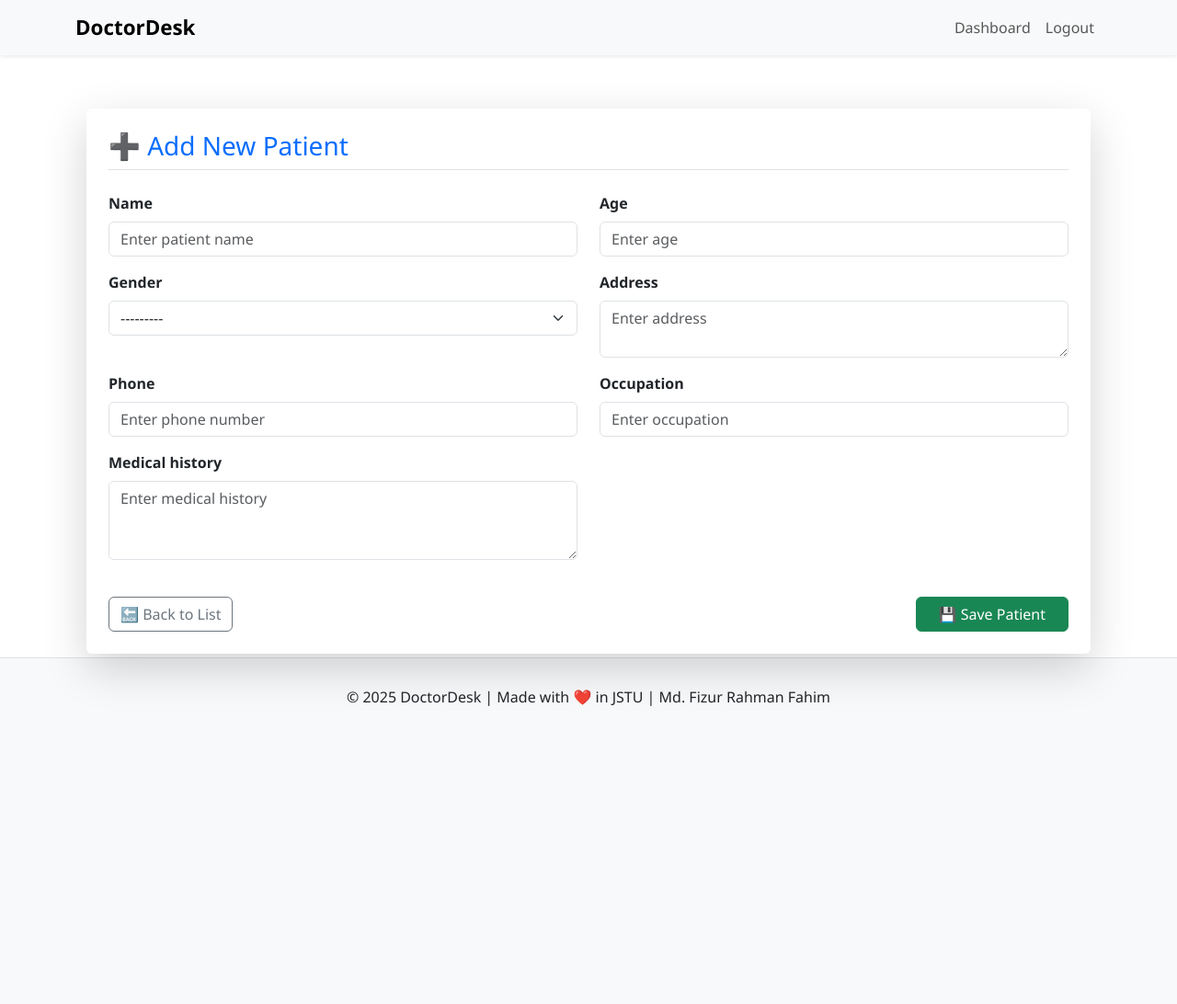
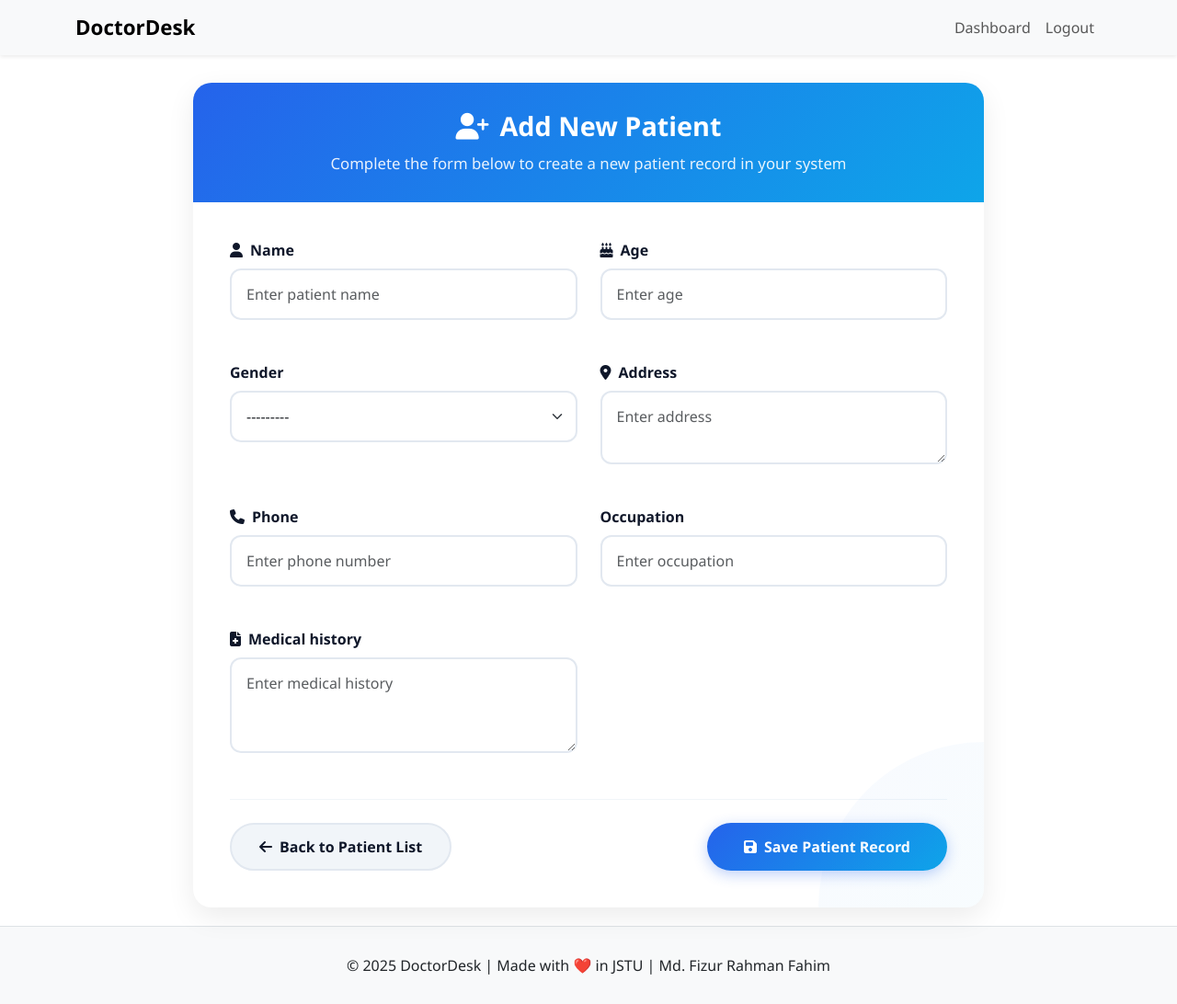
Before and after one commit to Fizur-Rahman-Fahim/Doctor-Desk, a Django app: page /patients/add/ in a window 1280 px wide. Shown: the whole page at 92% size. Before the commit the page ends 800 px from the top, so only its background shows below. Run offline with Django 5.2, Linux system fonts and the light colour scheme; the visitor is signed in with stand-in values (Sample User, id 1); some libraries are stand-ins or nearby versions.

Commit message:
Update add_patient.html

```diff
--- a/patients/templates/patients/add_patient.html
+++ b/patients/templates/patients/add_patient.html
@@ -1,34 +1,278 @@
 {% extends 'base.html' %}
 {% load widget_tweaks %}
+{% load static %}
+
 {% block content %}
-  <div class="container mt-5">
-    <div class="card shadow-lg border-0 p-4">
-      <h3 class="text-primary mb-4 border-bottom pb-2">➕ Add New Patient</h3>
+<style>
+  :root {
+    --primary: #2563eb;
+    --primary-light: #dbeafe;
+    --primary-dark: #1d4ed8;
+    --secondary: #0ea5e9;
+    --success: #10b981;
+    --light: #f8fafc;
+    --dark: #0f172a;
+    --gray: #64748b;
+    --card-shadow: 0 10px 30px rgba(0, 0, 0, 0.08);
+    --transition: all 0.3s ease;
+  }
 
+  .form-container {
+    max-width: 900px;
+    margin: 0 auto;
+    padding: 20px;
+  }
+
+  .form-card {
+    background: white;
+    border-radius: 20px;
+    overflow: hidden;
+    box-shadow: var(--card-shadow);
+    border: none;
+    position: relative;
+  }
+
+  .form-header {
+    background: linear-gradient(135deg, var(--primary) 0%, var(--secondary) 100%);
+    color: white;
+    padding: 30px;
+    text-align: center;
+  }
+
+  .form-header h3 {
+    font-size: 1.8rem;
+    font-weight: 700;
+    margin-bottom: 10px;
+    display: flex;
+    align-items: center;
+    justify-content: center;
+    gap: 12px;
+  }
+
+  .form-header p {
+    opacity: 0.9;
+    font-size: 1.05rem;
+    max-width: 600px;
+    margin: 0 auto;
+  }
+
+  .form-body {
+    padding: 40px;
+  }
+
+  .form-grid {
+    display: grid;
+    grid-template-columns: repeat(auto-fit, minmax(300px, 1fr));
+    gap: 25px;
+  }
+
+  .form-group {
+    margin-bottom: 20px;
+    position: relative;
+  }
+
+  .form-label {
+    display: block;
+    margin-bottom: 8px;
+    font-weight: 600;
+    color: var(--dark);
+    display: flex;
+    align-items: center;
+    gap: 8px;
+  }
+
+  .form-control {
+    padding: 14px 16px;
+    border-radius: 12px;
+    border: 2px solid #e2e8f0;
+    width: 100%;
+    font-size: 1rem;
+    transition: var(--transition);
+  }
+
+  .form-control:focus {
+    border-color: var(--primary);
+    box-shadow: 0 0 0 3px rgba(37, 99, 235, 0.15);
+    outline: none;
+  }
+
+  .form-control.error {
+    border-color: #f87171;
+  }
+
+  .help-text {
+    font-size: 0.85rem;
+    color: var(--gray);
+    margin-top: 6px;
+    display: block;
+  }
+
+  .error-text {
+    font-size: 0.85rem;
+    color: #ef4444;
+    margin-top: 6px;
+    display: block;
+  }
+
+  .form-actions {
+    display: flex;
+    justify-content: space-between;
+    margin-top: 30px;
+    padding-top: 25px;
+    border-top: 1px solid #f1f5f9;
+  }
+
+  .btn {
+    padding: 12px 30px;
+    border-radius: 50px;
+    font-weight: 600;
+    font-size: 1rem;
+    transition: var(--transition);
+    cursor: pointer;
+    display: inline-flex;
+    align-items: center;
+    justify-content: center;
+    gap: 8px;
+  }
+
+  .btn-back {
+    background-color: #f1f5f9;
+    color: var(--dark);
+    border: 2px solid #e2e8f0;
+  }
+
+  .btn-back:hover {
+    background-color: #e2e8f0;
+    transform: translateY(-3px);
+    box-shadow: 0 4px 12px rgba(0, 0, 0, 0.08);
+  }
+
+  .btn-submit {
+    background: linear-gradient(135deg, var(--primary) 0%, var(--secondary) 100%);
+    color: white;
+    border: none;
+    padding: 14px 40px;
+    box-shadow: 0 4px 15px rgba(37, 99, 235, 0.3);
+  }
+
+  .btn-submit:hover {
+    transform: translateY(-3px);
+    box-shadow: 0 6px 20px rgba(37, 99, 235, 0.4);
+  }
+
+  .form-decoration {
+    position: absolute;
+    bottom: 0;
+    right: 0;
+    width: 180px;
+    height: 180px;
+    background: linear-gradient(135deg, rgba(37, 99, 235, 0.03) 0%, rgba(14, 165, 233, 0.03) 100%);
+    border-top-left-radius: 100%;
+  }
+
+  @media (max-width: 768px) {
+    .form-body {
+      padding: 25px;
+    }
+
+    .form-actions {
+      flex-direction: column;
+      gap: 15px;
+    }
+
+    .btn {
+      width: 100%;
+    }
+  }
+</style>
+
+<div class="form-container">
+  <div class="form-card">
+    <div class="form-header">
+      <h3>
+        <i class="fas fa-user-plus"></i>
+        Add New Patient
+      </h3>
+      <p>Complete the form below to create a new patient record in your system</p>
+    </div>
+
+    <div class="form-body">
       <form method="POST" novalidate>
         {% csrf_token %}
         {{ form.non_field_errors }}
 
-        <div class="row">
+        <div class="form-grid">
           {% for field in form %}
-            <div class="col-md-6 mb-3">
-              <label for="{{ field.id_for_label }}" class="form-label fw-semibold">{{ field.label }}</label>
+            <div class="form-group">
+              <label for="{{ field.id_for_label }}" class="form-label">
+                {% if field.name == 'name' %}
+                  <i class="fas fa-user"></i>
+                {% elif field.name == 'age' %}
+                  <i class="fas fa-birthday-cake"></i>
+                {% elif field.name == 'phone' %}
+                  <i class="fas fa-phone"></i>
+                {% elif field.name == 'email' %}
+                  <i class="fas fa-envelope"></i>
+                {% elif field.name == 'address' %}
+                  <i class="fas fa-map-marker-alt"></i>
+                {% elif field.name == 'medical_history' %}
+                  <i class="fas fa-file-medical"></i>
+                {% elif field.name == 'current_medication' %}
+                  <i class="fas fa-pills"></i>
+                {% endif %}
+                {{ field.label }}
+              </label>
+
               {{ field|add_class:'form-control' }}
+
               {% if field.help_text %}
-                <small class="form-text text-muted">{{ field.help_text }}</small>
+                <small class="help-text">{{ field.help_text }}</small>
               {% endif %}
+
               {% if field.errors %}
-                <div class="text-danger small">{{ field.errors }}</div>
+                <div class="error-text">{{ field.errors }}</div>
               {% endif %}
             </div>
           {% endfor %}
         </div>
 
-        <div class="d-flex justify-content-between mt-4">
-          <a href="{% url 'patient_list' %}" class="btn btn-outline-secondary">🔙 Back to List</a>
-          <button type="submit" class="btn btn-success px-4">💾 Save Patient</button>
+        <div class="form-actions">
+          <a href="{% url 'patient_list' %}" class="btn btn-back">
+            <i class="fas fa-arrow-left"></i>
+            Back to Patient List
+          </a>
+          <button type="submit" class="btn btn-submit">
+            <i class="fas fa-save"></i>
+            Save Patient Record
+          </button>
         </div>
       </form>
+      <div class="form-decoration"></div>
     </div>
   </div>
+</div>
+
+<script>
+  document.addEventListener('DOMContentLoaded', function() {
+    // Add error class to fields with errors
+    const formFields = document.querySelectorAll('.form-control');
+    formFields.forEach(field => {
+      if (field.nextElementSibling && field.nextElementSibling.classList.contains('error-text')) {
+        field.classList.add('error');
+      }
+    });
+
+    // Add animation to form elements
+    const formGroups = document.querySelectorAll('.form-group');
+    formGroups.forEach((group, index) => {
+      group.style.opacity = '0';
+      group.style.transform = 'translateY(20px)';
+      setTimeout(() => {
+        group.style.transition = 'opacity 0.5s ease, transform 0.5s ease';
+        group.style.opacity = '1';
+        group.style.transform = 'translateY(0)';
+      }, 100 + (index * 100));
+    });
+  });
+</script>
 {% endblock %}
```
